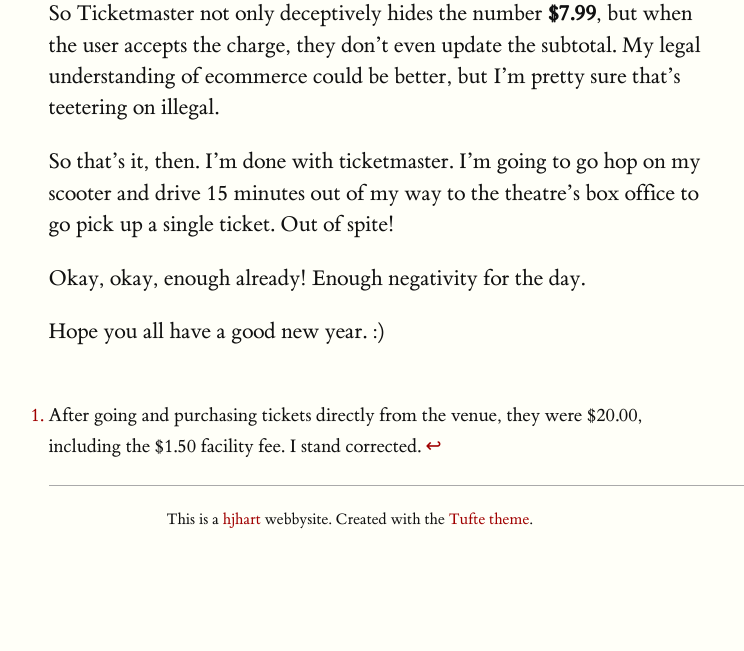
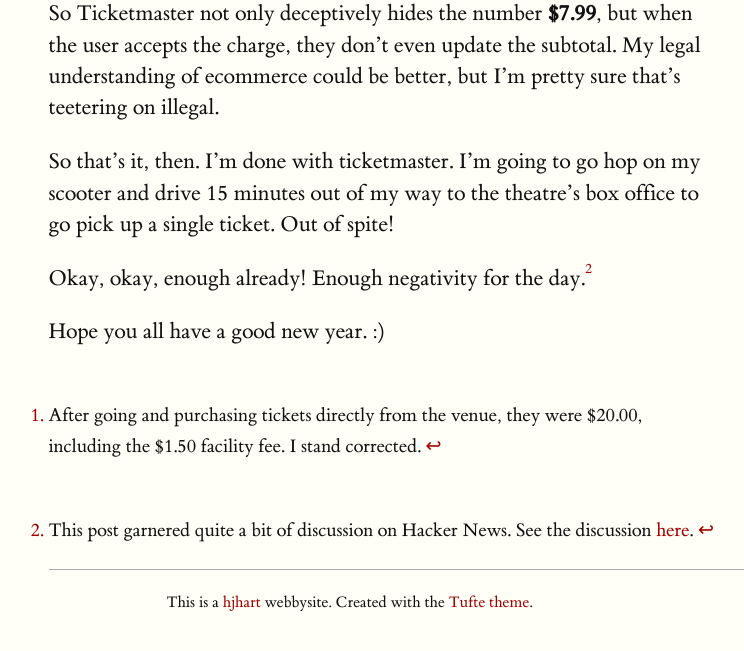
Before and after one commit to hjhart/hjhart.blog, a Jekyll site: the page built from _posts/2017-01-03-ticketmaster-is-a-horrible-company.markdown, in a window 1280 px wide and 900 px high, scrolled down 3299 px, cut to the strip 231-882 px from the top of the window. Shown: the whole strip, without its empty margins (59-803 px from the left). Built offline with Jekyll 4.4.1, drawn with Linux system fonts in a browser that asks for light colours; comment, search, counter and statistics services are not loaded; before the commit the page ends 4115 px from its top, so only the background shows below that.

Commit message:
Link to hackernews

```diff
--- a/_posts/2017-01-03-ticketmaster-is-a-horrible-company.markdown
+++ b/_posts/2017-01-03-ticketmaster-is-a-horrible-company.markdown
@@ -48,8 +48,10 @@ So Ticketmaster not only deceptively hides the number **$7.99**, but when the us
 
 So that's it, then. I'm done with ticketmaster. I'm going to go hop on my scooter and drive 15 minutes out of my way to the theatre's box office to go pick up a single ticket. Out of spite!
 
-Okay, okay, enough already! Enough negativity for the day.
+Okay, okay, enough already! Enough negativity for the day.[^2]
 
 Hope you all have a good new year. :)
 
 [^1]: After going and purchasing tickets directly from the venue, they were $20.00, including the $1.50 facility fee. I stand corrected.
+
+[^2]: This post garnered quite a bit of discussion on Hacker News. See the discussion [here](https://news.ycombinator.com/item?id=13312629).
```
